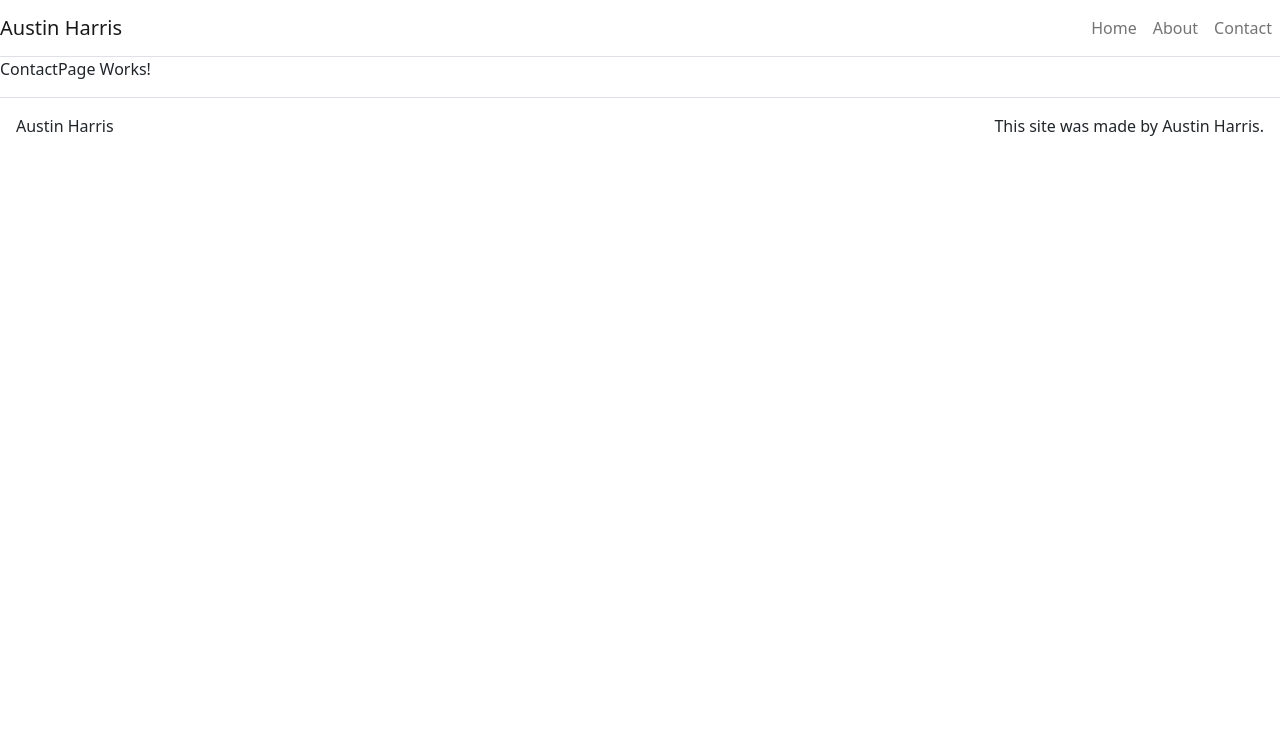
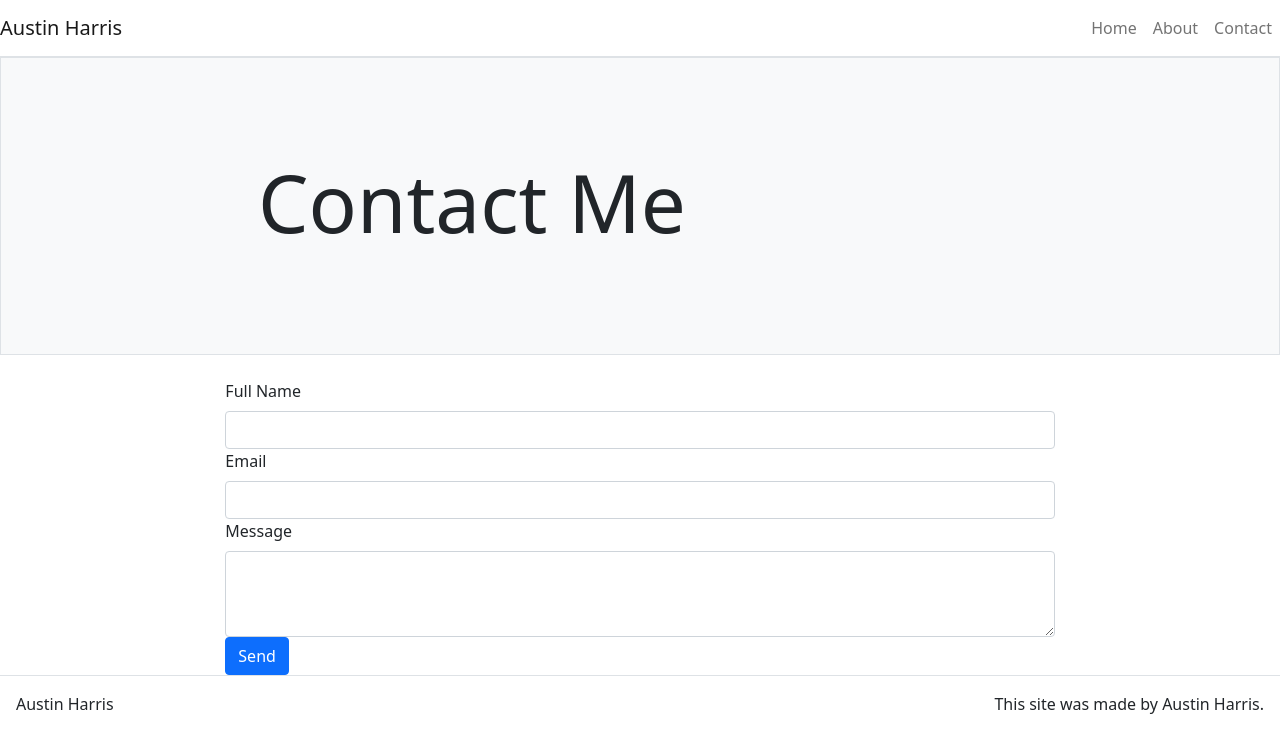
Before and after one commit to loophalen/react-portfolio-site, a React (Create React App) app: page /contact in a window 1280 px wide. Shown: the top 752 px of the page. Built offline with nearby package versions, Linux system fonts and the light colour scheme.

Commit message:
added form to contact page

```diff
--- a/package.json
+++ b/package.json
@@ -6,6 +6,7 @@
     "@testing-library/jest-dom": "^5.11.4",
     "@testing-library/react": "^11.1.0",
     "@testing-library/user-event": "^12.1.10",
+    "axios": "^0.24.0",
     "bootstrap": "^5.1.3",
     "react": "^17.0.2",
     "react-bootstrap": "^2.0.1",
--- a/src/index.css
+++ b/src/index.css
@@ -50,3 +50,13 @@
   color: black;
   background-color: #ffc600;
 }
+
+.success-msg {
+  color: #57a773;
+  padding: 10px 15px;
+}
+
+.err-msg {
+  color: #ee6352;
+  padding: 10px 15px;
+}
--- a/src/pages/ContactPage.js
+++ b/src/pages/ContactPage.js
@@ -1,7 +1,104 @@
 import React from "react";
 
-function ContactPage(props) {
-  return <p>ContactPage Works!</p>;
+import Form from "react-bootstrap/Form";
+import Button from "react-bootstrap/Button";
+
+import Hero from "../components/Hero";
+import Content from "../components/Content";
+
+class ContactPage extends React.Component {
+  constructor(props) {
+    super(props);
+    this.state = {
+      name: "",
+      email: "",
+      message: "",
+      disabled: false,
+      emailSent: null,
+    };
+  }
+
+  handleChange = (event) => {
+    const target = event.target;
+    const value = target.type === "checkbox" ? target.checked : target.value;
+    const name = target.name;
+
+    this.setState({
+      [name]: value,
+    });
+  };
+
+  handleSubmit = (event) => {
+    event.preventDefault();
+
+    console.log(event.target);
+
+    this.setState({
+      disabled: true,
+    });
+  };
+
+  render() {
+    return (
+      <div>
+        <Hero title={this.props.title} />
+
+        <Content>
+          <Form onSubmit={this.handleSubmit}>
+            <Form.Group>
+              <Form.Label htmlFor="full-name">Full Name</Form.Label>
+              <Form.Control
+                id="full-name"
+                name="name"
+                type="text"
+                value={this.state.name}
+                onChange={this.handleChange}
+              />
+            </Form.Group>
+
+            <Form.Group>
+              <Form.Label htmlFor="email">Email</Form.Label>
+              <Form.Control
+                id="email"
+                name="email"
+                type="email"
+                value={this.state.email}
+                onChange={this.handleChange}
+              />
+            </Form.Group>
+
+            <Form.Group>
+              <Form.Label htmlFor="message">Message</Form.Label>
+              <Form.Control
+                id="message"
+                name="message"
+                as="textarea"
+                rows="3"
+                value={this.state.message}
+                onChange={this.handleChange}
+              />
+            </Form.Group>
+
+            <Button
+              className="d-inline-block"
+              variant="primary"
+              type="submit"
+              disabled={this.state.disabled}
+            >
+              Send
+            </Button>
+
+            {this.state.emailSent === true && (
+              <p className="d-inline success-msg">Email Sent</p>
+            )}
+            {this.state.emailSent === false && (
+              <p className="d-inline err-msg">Email Not Sent</p>
+            )}
+          </Form>
+        </Content>
+      </div>
+    );
+  }
 }
 
 export default ContactPage;
```
Also changed, not shown: 2 other files (tests, documents, lock files or other folders).
